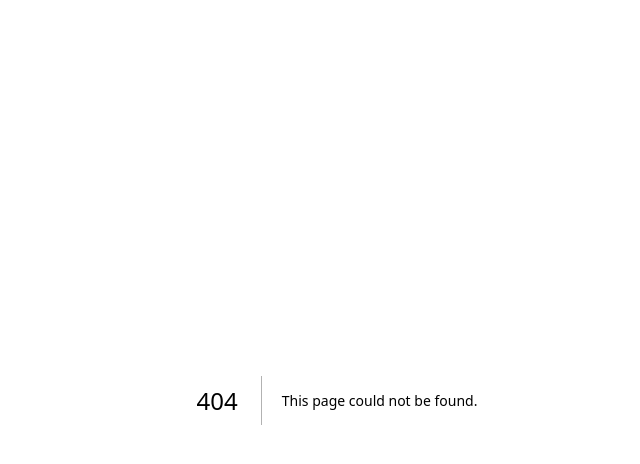
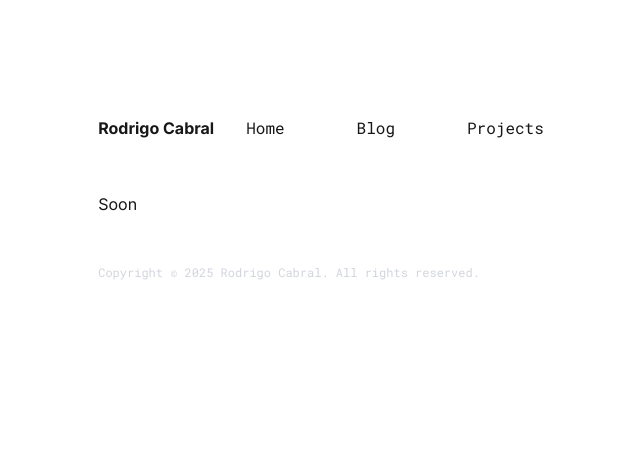
Before and after one commit to rodcabral/rodcabral.github.io, a Next.js app: page /blog in a window 1280 px wide. Before the commit this address had no page. Shown: the top 464 px of the page, without its empty margins (303-943 px from the left). Built offline with nearby package versions, Linux system fonts and the light colour scheme.

Commit message:
temporary blog and projects page

```diff
--- /dev/null
+++ b/app/blog/page.tsx
@@ -0,0 +1,9 @@
+import Layout from "../components/layout"
+
+export default function Blog() {
+    return (
+        <Layout>
+            <p>Soon</p>
+        </Layout>
+    )
+}
--- /dev/null
+++ b/app/projects/page.tsx
@@ -0,0 +1,9 @@
+import Layout from "../components/layout";
+
+export default function Projects() {
+    return (
+        <Layout>
+            <p>Soon</p>
+        </Layout>
+    )
+}
```
